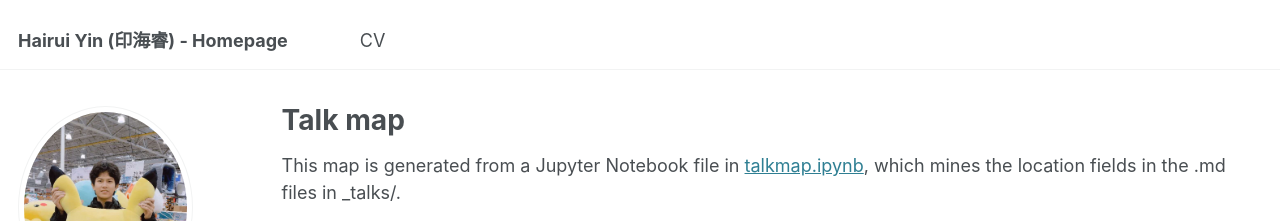
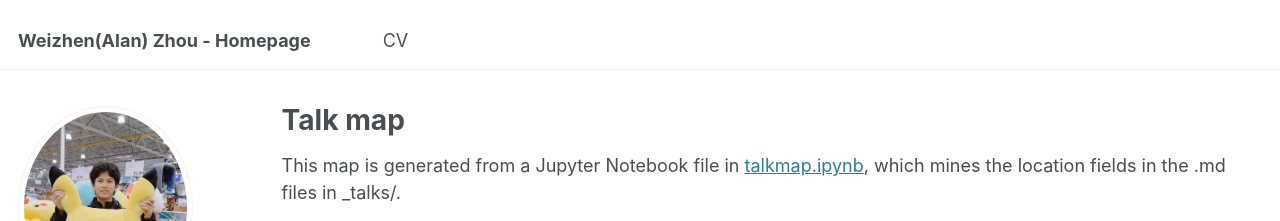
Before and after one commit to zhouwzh/zhouwzh.github.io, a Jekyll site: the page built from _pages/talkmap.html, in a window 1280 px wide. Shown: the top 221 px of the page. Built offline with Jekyll 4.4.1, drawn with Linux system fonts in a browser that asks for light colours; nearby versions of some CDN libraries.

Commit message:
update title in the _config.yml

```diff
--- a/_config.yml
+++ b/_config.yml
@@ -9,7 +9,7 @@
 # Basic Site Settings
 locale                   : "en-US"
 site_theme               : "default"
-title                    : "Hairui Yin (印海睿) - Homepage"
+title                    : "Weizhen(Alan) Zhou - Homepage"
 title_separator          : "-"
 name                     : &name "Hairui Yin (印海睿) - Homepage"
 description              : &description "personal description"
```
